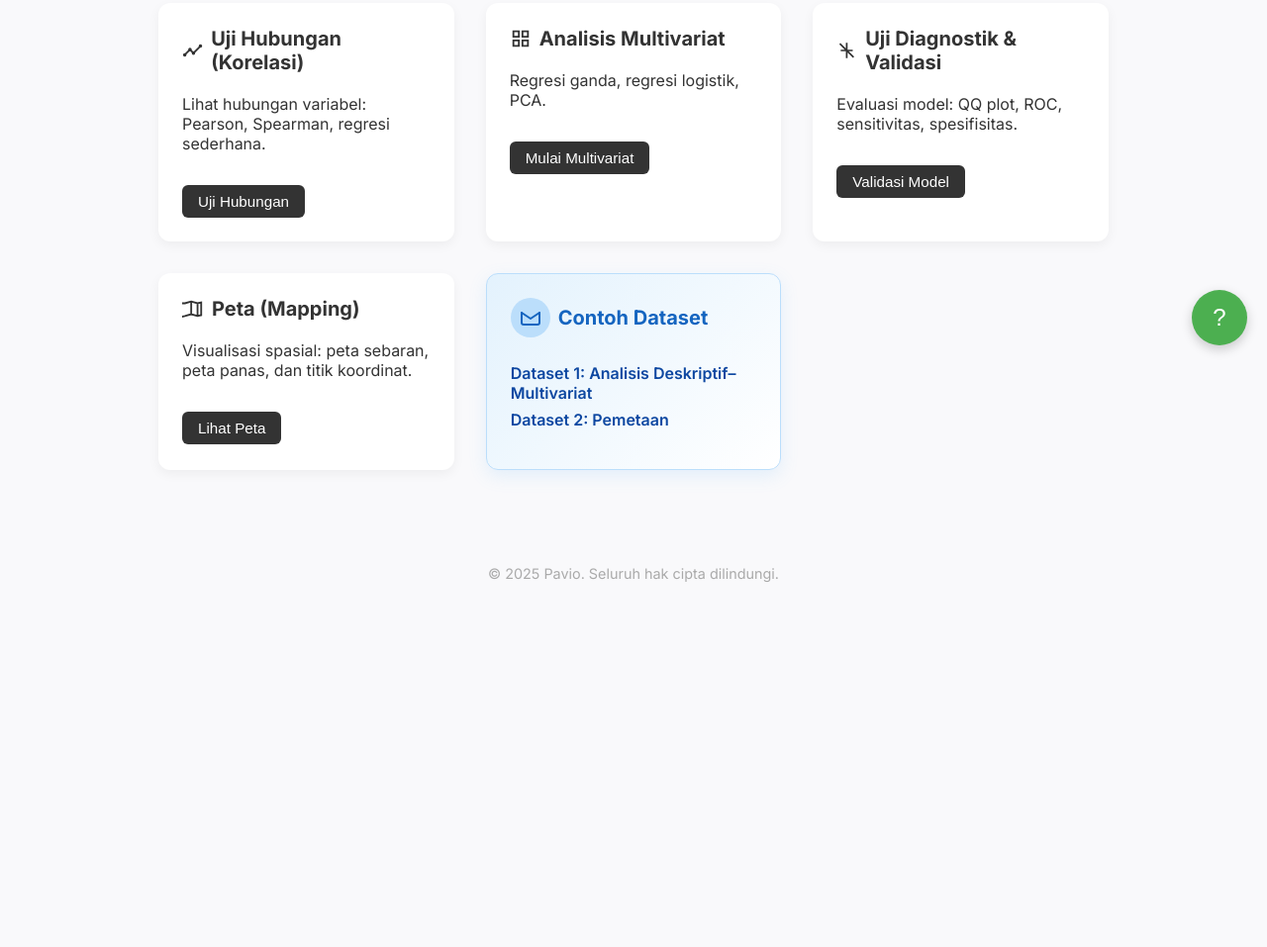
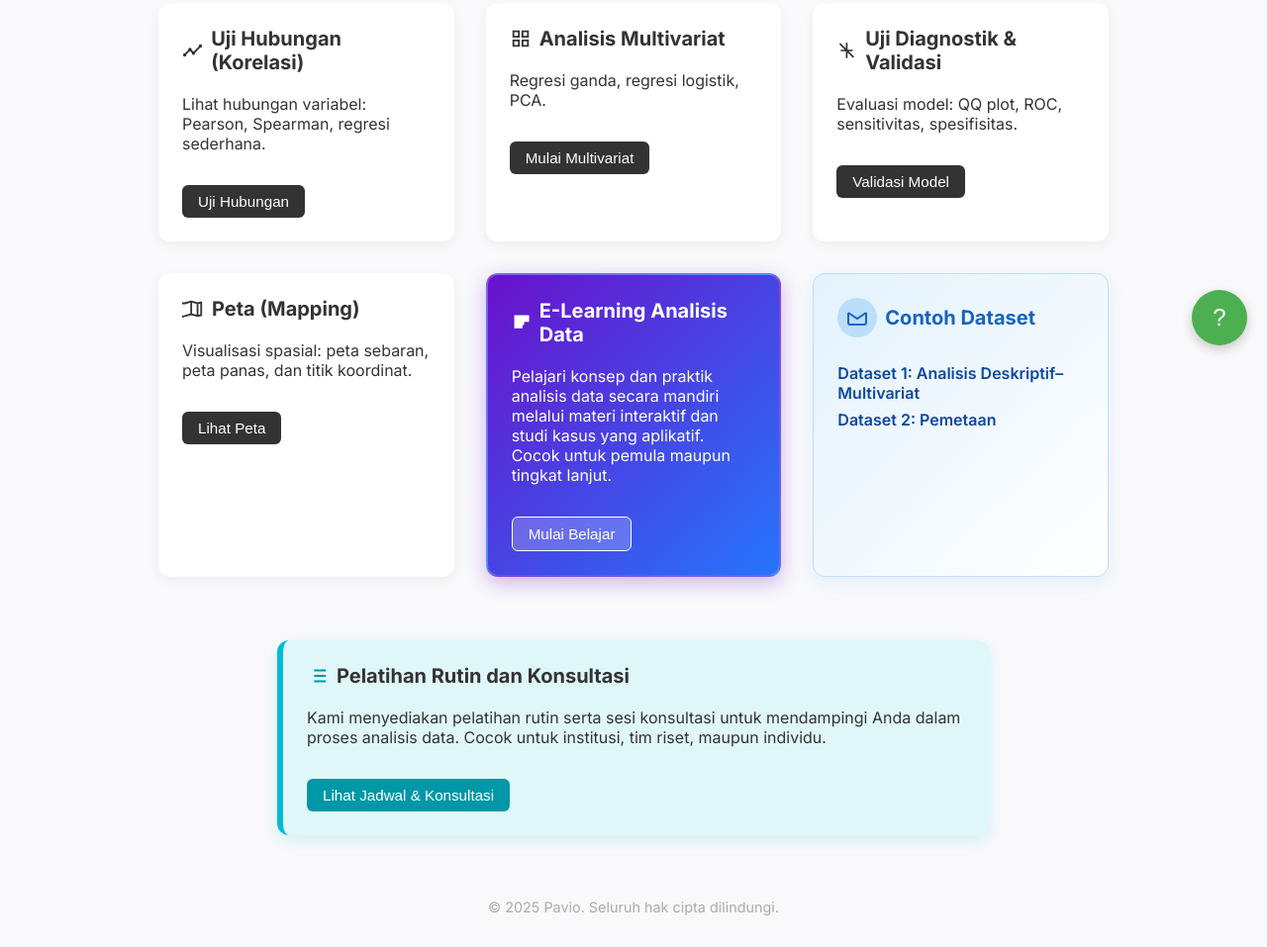
Before and after one commit to anomharjana/pavio, a plain HTML site: page home.html in a window 1280 px wide. Shown: the part 431-1388 px from the top of the page at 99% size. Before the commit the page ends 1051 px from the top, so only its background shows below. Drawn offline with Linux system fonts and the light colour scheme.

Commit message:
Update home.html

```diff
--- a/home.html
+++ b/home.html
@@ -109,7 +109,6 @@
       font-size: 0.9rem;
     }
 
-    /* Floating Help Button */
     .help-button {
       position: fixed;
       bottom: 20px;
@@ -183,7 +182,56 @@
       width: 100%;
     }
 
+    .single-column {
+      max-width: 720px;
+      margin: 2rem auto;
+      padding: 0 2rem;
+    }
 
+    /* Kustomisasi Card E-Learning */
+    .elearning-card {
+      background: linear-gradient(135deg, #6a11cb 0%, #2575fc 100%);
+      color: white;
+      border: 2px solid rgba(255, 255, 255, 0.2);
+      box-shadow: 0 6px 20px rgba(106, 17, 203, 0.3);
+    }
+
+    .elearning-card h3 svg {
+      stroke: white;
+    }
+
+    .elearning-card button {
+      background-color: rgba(255, 255, 255, 0.2);
+      color: white;
+      border: 1px solid white;
+    }
+
+    .elearning-card button:hover {
+      background-color: white;
+      color: #2575fc;
+      transform: scale(1.05);
+    }
+
+    /* Kustomisasi Card Pelatihan */
+    .pelatihan-card {
+      background-color: #e0f7f9;
+      border-left: 6px solid #00bcd4;
+      box-shadow: 0 6px 16px rgba(0, 188, 212, 0.15);
+    }
+
+    .pelatihan-card h3 svg {
+      stroke: #0097a7;
+    }
+
+    .pelatihan-card button {
+      background-color: #0097a7;
+      color: white;
+    }
+
+    .pelatihan-card button:hover {
+      background-color: #007c91;
+      transform: scale(1.05);
+    }
   </style>
 </head>
 <body>
@@ -199,109 +247,91 @@
 
   <section class="features">
     <div class="feature">
-    <h3>
-      <svg viewBox="0 0 24 24"><path d="M5 3h14v2H5zM7 6h10v2H7zM4 9h16v2H4zM6 12h12v2H6zM5 15h14v2H5zM8 18h8v2H8z"/></svg>
-      Perhitungan Besar Sampel
-    </h3>
+      <h3><svg viewBox="0 0 24 24"><path d="M5 3h14v2H5zM7 6h10v2H7zM4 9h16v2H4zM6 12h12v2H6zM5 15h14v2H5zM8 18h8v2H8z"/></svg>Perhitungan Besar Sampel</h3>
       <p>Hitung jumlah sampel: proporsi, rerata, korelasi.</p>
       <button onclick="window.location.href='sampel.html'">Hitung Sampel</button>
     </div>
 
     <div class="feature">
-      <h3>
-        <svg viewBox="0 0 24 24"><path d="M4 20V10M8 20V4M12 20v-6M16 20v-2M20 20v-8"/></svg>
-        Statistik Deskriptif
-      </h3>
+      <h3><svg viewBox="0 0 24 24"><path d="M4 20V10M8 20V4M12 20v-6M16 20v-2M20 20v-8"/></svg>Statistik Deskriptif</h3>
       <p>Rangkuman data: rata-rata, median, modus, histogram, pie chart, boxplot.</p>
       <button onclick="window.location.href='deskriptif.html'">Lihat Statistik</button>
     </div>
 
     <div class="feature">
-      <h3>
-        <svg viewBox="0 0 24 24"><path d="M3 12h18M12 3v18" /></svg>
-        Uji Perbedaan (Inferensial)
-      </h3>
+      <h3><svg viewBox="0 0 24 24"><path d="M3 12h18M12 3v18" /></svg>Uji Perbedaan (Inferensial)</h3>
       <p>Bandingkan kelompok: t-test, ANOVA, Chi-square, Fisher's Exact.</p>
       <button onclick="window.location.href='inferensial.html'">Mulai Uji Perbedaan</button>
     </div>
 
     <div class="feature">
-      <h3>
-        <svg viewBox="0 0 24 24"><path d="M3 17l6-6 4 4 8-8"/><circle cx="3" cy="17" r="1"/><circle cx="9" cy="11" r="1"/><circle cx="13" cy="15" r="1"/><circle cx="21" cy="7" r="1"/></svg>
-        Uji Hubungan (Korelasi)
-      </h3>
+      <h3><svg viewBox="0 0 24 24"><path d="M3 17l6-6 4 4 8-8"/><circle cx="3" cy="17" r="1"/><circle cx="9" cy="11" r="1"/><circle cx="13" cy="15" r="1"/><circle cx="21" cy="7" r="1"/></svg>Uji Hubungan (Korelasi)</h3>
       <p>Lihat hubungan variabel: Pearson, Spearman, regresi sederhana.</p>
       <button onclick="window.location.href='korelasi.html'">Uji Hubungan</button>
     </div>
 
     <div class="feature">
-      <h3>
-        <svg viewBox="0 0 24 24"><path d="M4 4h6v6H4zM14 4h6v6h-6zM4 14h6v6H4zM14 14h6v6h-6z"/></svg>
-        Analisis Multivariat
-      </h3>
+      <h3><svg viewBox="0 0 24 24"><path d="M4 4h6v6H4zM14 4h6v6h-6zM4 14h6v6H4zM14 14h6v6h-6z"/></svg>Analisis Multivariat</h3>
       <p>Regresi ganda, regresi logistik, PCA.</p>
       <button onclick="window.location.href='multivariat.html'">Mulai Multivariat</button>
     </div>
 
     <div class="feature">
-      <h3>
-        <svg viewBox="0 0 24 24"><path d="M12 3v18M5 12h14M4 4l16 16"/></svg>
-        Uji Diagnostik & Validasi
-      </h3>
+      <h3><svg viewBox="0 0 24 24"><path d="M12 3v18M5 12h14M4 4l16 16"/></svg>Uji Diagnostik & Validasi</h3>
       <p>Evaluasi model: QQ plot, ROC, sensitivitas, spesifisitas.</p>
       <button onclick="window.location.href='diagnostik.html'">Validasi Model</button>
     </div>
 
     <div class="feature">
-      <h3>
-        <svg viewBox="0 0 24 24"><path d="M3 6l7-2 7 2 4-1v14l-4 1-7-2-7 2-4 1V6zM10 4v14M17 6v14"/></svg>
-        Peta (Mapping)
-      </h3>
+      <h3><svg viewBox="0 0 24 24"><path d="M3 6l7-2 7 2 4-1v14l-4 1-7-2-7 2-4 1V6zM10 4v14M17 6v14"/></svg>Peta (Mapping)</h3>
       <p>Visualisasi spasial: peta sebaran, peta panas, dan titik koordinat.</p>
       <button onclick="window.location.href='pemetaan.html'">Lihat Peta</button>
+    </div>
+
+    <div class="feature elearning-card">
+      <h3><svg viewBox="0 0 24 24"><path d="M4 4h16v2H4zM4 8h16v2H4zM4 12h10v2H4zM4 16h8v2H4z" /></svg>E-Learning Analisis Data</h3>
+      <p>Pelajari konsep dan praktik analisis data secara mandiri melalui materi interaktif dan studi kasus yang aplikatif. Cocok untuk pemula maupun tingkat lanjut.</p>
+      <button onclick="window.location.href='elearning.html'">Mulai Belajar</button>
     </div>
 
     <div class="feature dataset-card">
       <h3>
         <span class="icon-circle">
-      <svg viewBox="0 0 24 24" fill="none" stroke="#1565c0" stroke-width="2" stroke-linecap="round" stroke-linejoin="round">
-        <path d="M3 7V17C3 18.1 3.9 19 5 19H19C20.1 19 21 18.1 21 17V7" />
-        <polyline points="3 7 12 13 21 7" />
-      </svg>
+          <svg viewBox="0 0 24 24"><path d="M3 7V17C3 18.1 3.9 19 5 19H19C20.1 19 21 18.1 21 17V7" /><polyline points="3 7 12 13 21 7" /></svg>
         </span>
         Contoh Dataset
       </h3>
       <p>
         <a href="https://res.cloudinary.com/djexglfns/raw/upload/v1749050863/Simulasi_Data_Deskriptif_Multivariat_a73hdx.csv" download target="_blank">
           Dataset 1: Analisis Deskriptif–Multivariat
-    </a>
-    <br />
+        </a><br />
         <a href="https://res.cloudinary.com/djexglfns/raw/upload/v1749047696/Contoh_Data_2_-_Pemetaan_rhyn56.csv" download target="_blank">
           Dataset 2: Pemetaan
         </a>
       </p>
     </div>
+  </section>
 
-
-
+  <section class="single-column">
+    <div class="feature pelatihan-card">
+      <h3><svg viewBox="0 0 24 24"><path d="M8 6h13M8 12h13M8 18h13M3 6h.01M3 12h.01M3 18h.01"/></svg>Pelatihan Rutin dan Konsultasi</h3>
+      <p>Kami menyediakan pelatihan rutin serta sesi konsultasi untuk mendampingi Anda dalam proses analisis data. Cocok untuk institusi, tim riset, maupun individu.</p>
+      <button onclick="window.location.href='pelatihan.html'">Lihat Jadwal & Konsultasi</button>
+    </div>
   </section>
 
   <footer>
     &copy; 2025 Pavio. Seluruh hak cipta dilindungi.
   </footer>
 
-  <!-- Floating Help Button -->
   <button class="help-button" onclick="window.location.href='https://wa.me/+6285935201571'">?</button>
 
- <!-- Google tag (gtag.js) -->
   <script async src="https://www.googletagmanager.com/gtag/js?id=G-TL1GH741HF"></script>
   <script>
     window.dataLayer = window.dataLayer || [];
     function gtag(){dataLayer.push(arguments);}
     gtag('js', new Date());
-
     gtag('config', 'G-TL1GH741HF');
   </script>
-
 </body>
 </html>
```
Lines whose indentation alone changed are shown as unchanged.
